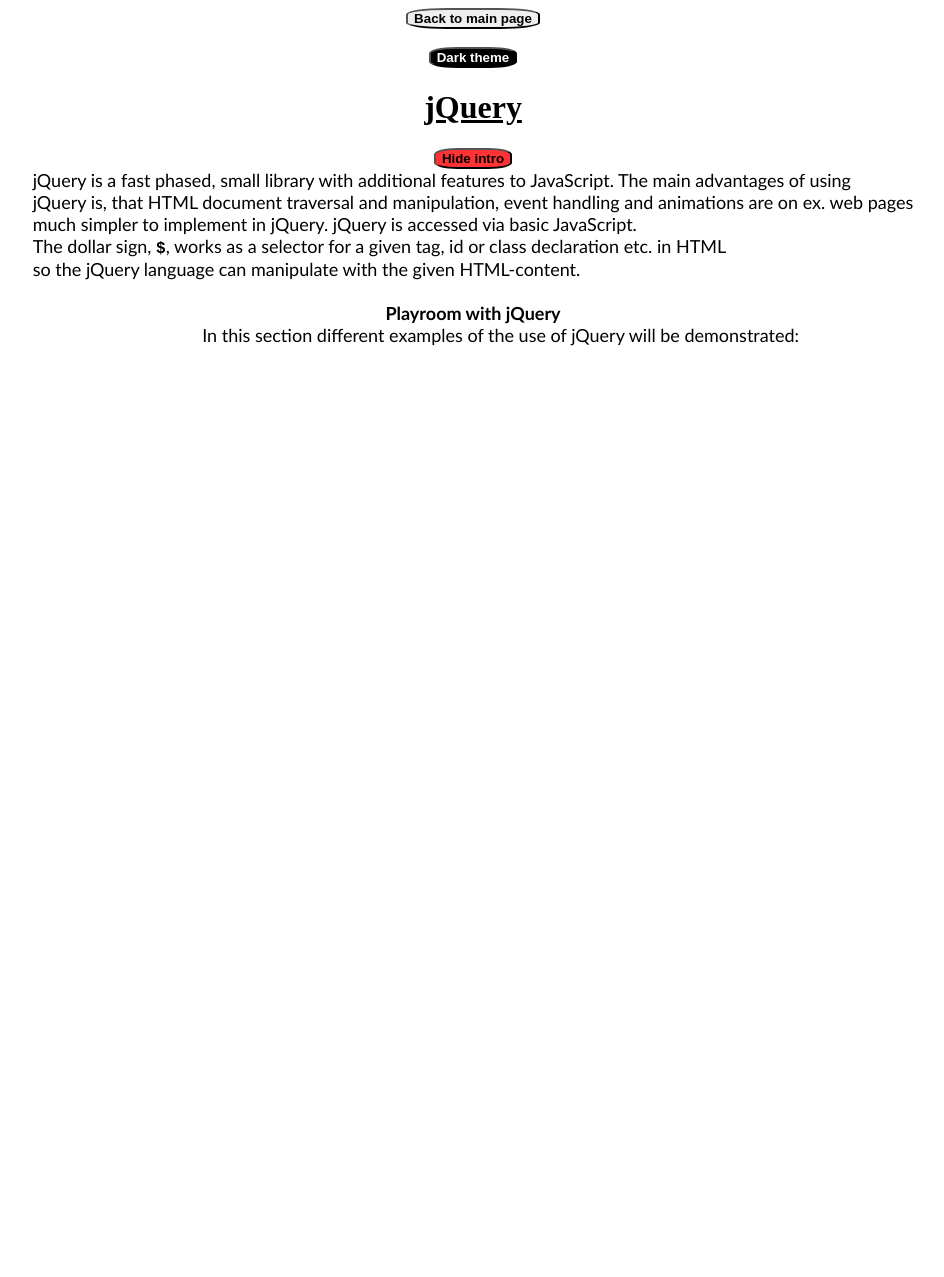
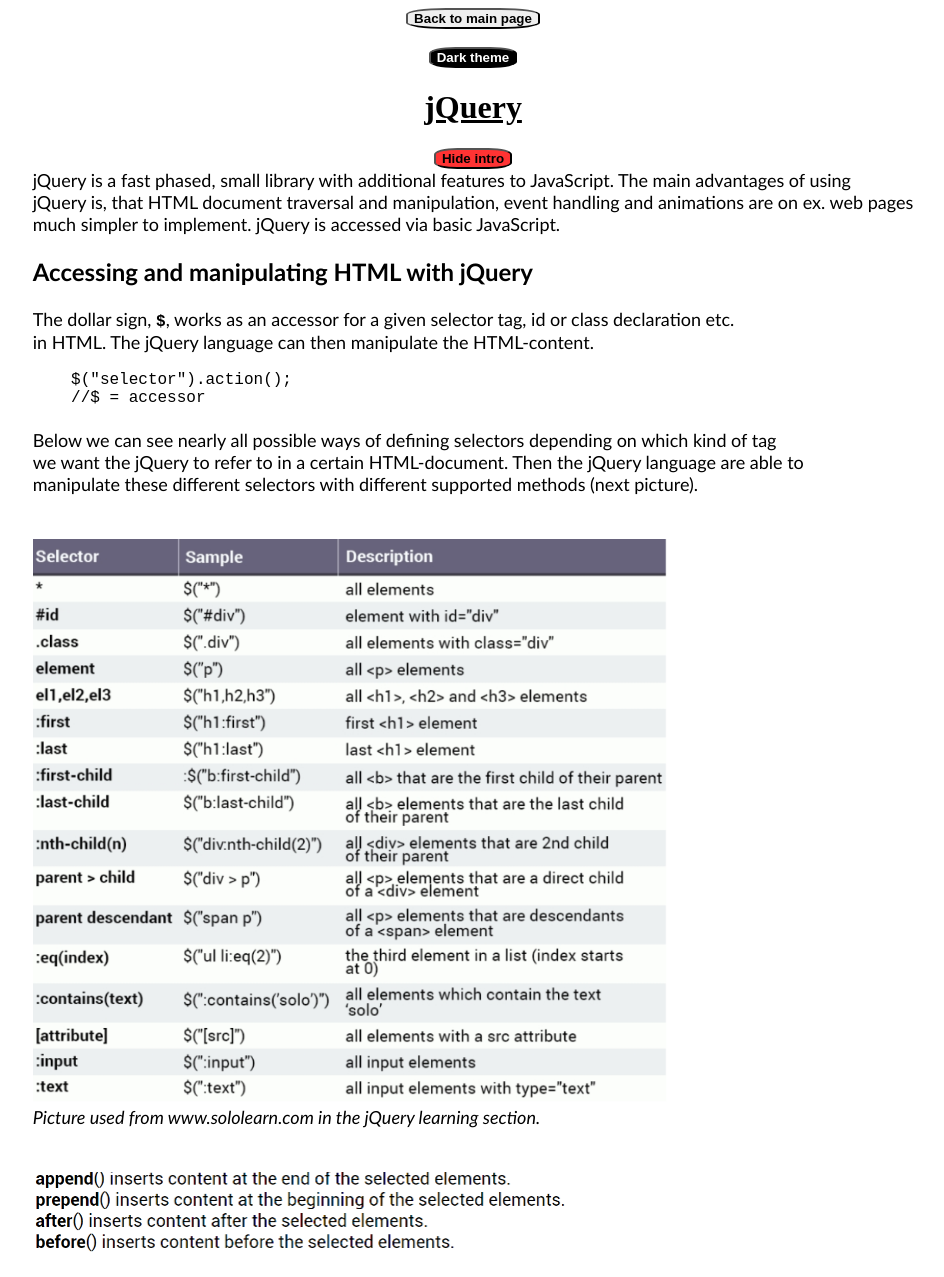
Before and after one commit to Jepp0103/Mandatory_1, a plain HTML site: page resources/jQuery.html in a window 1280 px wide. Shown: the top 1277 px of the page, without its empty margins (167-1111 px from the left). Before the commit the page ends 800 px from the top, so only its background shows below. Drawn offline with nearby package versions, Linux system fonts and the light colour scheme.

Commit message:
Edited jQuery-page

```diff
--- a/public/stylesheet.css
+++ b/public/stylesheet.css
@@ -2,10 +2,21 @@
 p, li, ol, pre, h4, h5, section {
     margin: 0;
     padding: 0;
-    font-size: large;
     font-family: 'Calibri';
     margin-left: auto;
     margin-right: auto;
+}
+
+p, li, ol, pre, section {
+    font-size: large;
+}
+
+h4 {
+    font-size: x-large;
+}
+
+h5 {
+    font-size: large;
 }
 
 code {
@@ -25,3 +36,13 @@
     display: inline-block;
     text-align: left;
 }
+
+#selectorsPicture {
+    height: 563px;
+    width: 638px;
+}
+
+#addersPicture {
+    height: 82px;
+    width: 545px;
+}
--- a/resources/jQuery.html
+++ b/resources/jQuery.html
@@ -19,9 +19,24 @@
     <pre id = "jQueryBasicInfo">
 jQuery is a fast phased, small library with additional features to JavaScript. The main advantages of using
 jQuery is, that HTML document traversal and manipulation, event handling and animations are on ex. web pages
-much simpler to implement in jQuery. jQuery is accessed via basic JavaScript.
-The dollar sign, <code><b>$</b></code>, works as a selector for a given tag, id or class declaration etc. in HTML
-so the jQuery language can manipulate with the given HTML-content.
+much simpler to implement. jQuery is accessed via basic JavaScript.
+
+<h4>Accessing and manipulating HTML with jQuery</h4>
+The dollar sign, <code><b>$</b></code>, works as an accessor for a given selector tag, id or class declaration etc.
+in HTML. The jQuery language can then manipulate the HTML-content.
+<code>
+    $("selector").action();
+    //$ = accessor
+</code>
+
+Below we can see nearly all possible ways of defining selectors depending on which kind of tag
+we want the jQuery to refer to in a certain HTML-document. Then the jQuery language are able to
+manipulate these different selectors with different supported methods (next picture).
+<br>
+<img src = "../images/selectors.PNG" id = "selectorsPicture">
+<i>Picture used from www.sololearn.com in the jQuery learning section.</i>
+<br>
+<img src = "../images/adders.PNG" id = "addersPicture">
 
 </pre>
     <h4>Playroom with jQuery</h4>
```
Also changed, not shown: app.js (+11 -0 lines), resources/main.html (+15 -0 lines), resources/objectsAndStrings.html (+4 -3 lines), images/adders.PNG (added), images/selectors.PNG (added).
